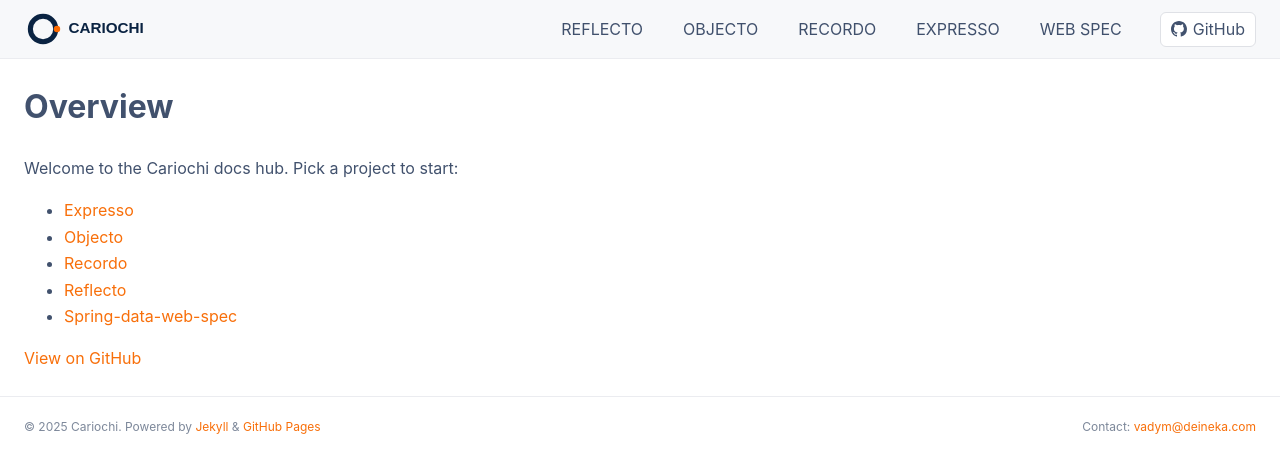
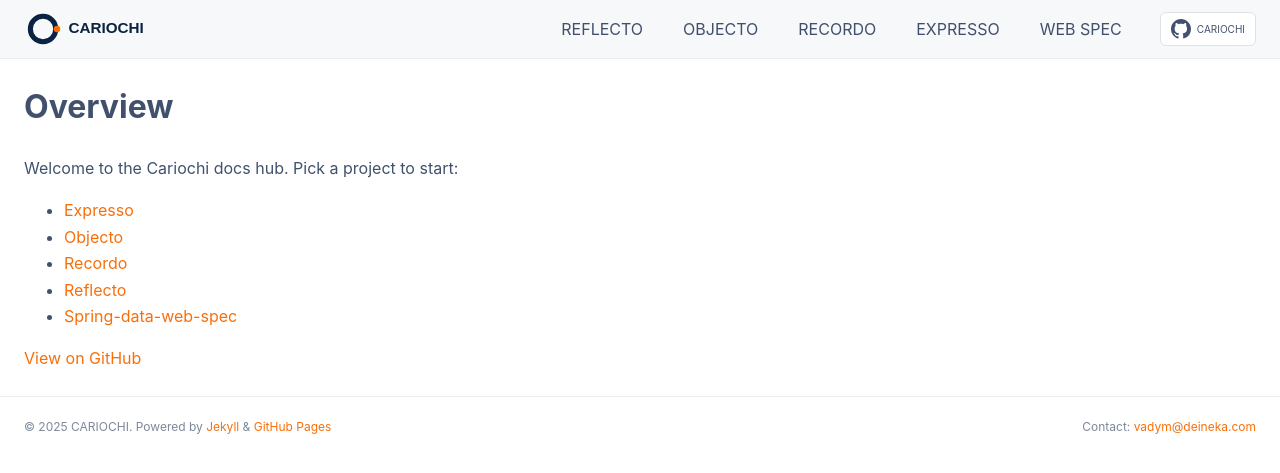
Before and after one commit to cariochi/cariochi.github.io, a Jekyll site: the page built from index.md, in a window 1280 px wide. Shown: the top 473 px of the page. Built offline with Jekyll 4.4.1, drawn with Linux system fonts in a browser that asks for light colours.

Commit message:
feat: update project links and enhance header with demo support

```diff
--- a/_config.yml
+++ b/_config.yml
@@ -1,4 +1,4 @@
-title: Cariochi
+title: CARIOCHI
 description: Documentation hub for Reflecto, Objecto, Recordo, Expresso
 url: https://cariochi.github.io
 baseurl: "" # keep empty for org/user site; set to repo name for project site
--- a/_data/projects.yml
+++ b/_data/projects.yml
@@ -9,7 +9,7 @@
   github: https://github.com/cariochi/recordo
 - title: EXPRESSO
   url: /projects/expresso
-  github: https://github.com/cariochi/expresso
+  demo_url: https://expresso.cariochi.com
 - title: WEB SPEC
   url: /projects/spring-data-web-spec
   github: https://github.com/cariochi/spring-data-web-spec
--- a/_includes/header.html
+++ b/_includes/header.html
@@ -24,16 +24,31 @@
             </ul>
         </nav>
 
-        {%- assign gh_url = site.github_url -%}
+        {%- assign btn_icon = 'github' -%}
+        {%- assign btn_url = site.github_url -%}
+        {%- assign btn_title = site.title -%}
+
         {%- for pr in site.data.projects -%}
-        {%- if page.url contains pr.url and pr.github -%}
-        {%- assign gh_url = pr.github -%}
-        {%- endif -%}
+            {%- if page.url contains pr.url -%}
+
+                {%- if pr.github -%}
+                    {%- assign btn_url = pr.github -%}
+                    {%- assign btn_title = pr.title -%}
+                {%- else -%}
+                    {%- if pr.demo_url -%}
+                        {%- assign btn_icon = 'demo' -%}
+                        {%- assign btn_url = pr.demo_url -%}
+                        {%- assign btn_title = 'LIVE DEMO' -%}
+                    {%- endif -%}
+                {%- endif -%}
+
+            {%- endif -%}
         {%- endfor -%}
 
-        {%- if gh_url -%}
-        <a class="header-github" href="{{ gh_url }}" target="_blank" rel="noopener">
-            <svg viewBox="0 0 16 16" width="16" height="16" aria-hidden="true" fill="currentColor">
+        {%- if btn_url -%}
+        <a class="header-github" href="{{ btn_url }}" target="_blank" rel="noopener">
+            {%- if btn_icon == 'github' -%}
+            <svg viewBox="0 0 16 16" width="20" height="20" aria-hidden="true" fill="currentColor">
                 <path d="M8 0C3.58 0 0 3.58 0 8c0 3.54 2.29 6.53 5.47 7.59.4.07.55-.17.55-.38
                    0-.19-.01-.82-.01-1.49-2.01.37-2.53-.49-2.69-.94-.09-.23-.48-.94-.82-1.13
                    -.28-.15-.68-.52-.01-.53.63-.01 1.08.58 1.23.82.72 1.21 1.87.87 2.33.66
@@ -43,7 +58,14 @@
                    .51.56.82 1.27.82 2.15 0 3.07-1.87 3.75-3.65 3.95.29.25.54.73.54 1.48
                    0 1.07-.01 1.93-.01 2.2 0 .21.15.46.55.38A8.013 8.013 0 0 0 16 8c0-4.42-3.58-8-8-8z"/>
             </svg>
-            <span>GitHub</span>
+            {%- endif -%}
+            {%- if btn_icon == 'demo' -%}
+            <svg viewBox="0 0 24 24" width="20" height="20" aria-hidden="true" fill="currentColor">
+                <circle cx="12" cy="12" r="10" stroke="currentColor" stroke-width="2" fill="none"/>
+                <polygon points="10,8 16,12 10,16" fill="currentColor"/>
+            </svg>
+            {%- endif -%}
+            <span class="github-text">{{ btn_title }}</span>
         </a>
         {%- endif -%}
 
--- a/assets/css/site.css
+++ b/assets/css/site.css
@@ -87,6 +87,7 @@
 .header-github{display:flex;align-items:center;gap:6px;margin-left:12px;padding:6px 10px;border:1px solid var(--btn-border);border-radius:6px;text-decoration:none;background:var(--bg);color:var(--link-muted);white-space:nowrap;line-height:1.3}
 .header-github:hover{background:var(--brand-bg);border-color:var(--btn-border-hover)}
 .github-link{margin-left:1rem}
+.github-text{font-size:10px}
 
 /* burger checkbox — visually hidden but usable */
 .site-header .nav-toggle[type="checkbox"]{position:absolute;width:1px;height:1px;margin:-1px;padding:0;border:0;overflow:hidden;clip:rect(0 0 0 0);clip-path:inset(50%);white-space:nowrap;appearance:none}
@@ -154,11 +155,15 @@
   .side-menu{position:static}
 }
 
+@media (max-width:900px){
+  .header-github .github-text{display:none}
+}
+
 @media (max-width:820px){
-  /* header order: Brand | Menu | GitHub | (next row) Nav */
   .brand{order:1}
   .menu-toggle{display:flex;order:2;margin-left:auto}
-  .header-github{order:3}
+  .header-github{order:3;margin-left:0}
+  .header-github .github-text{display:none}
   .top-nav{order:4;display:none;flex-basis:100%;width:100%}
   .nav-toggle:checked ~ .top-nav{display:block}
 
```
